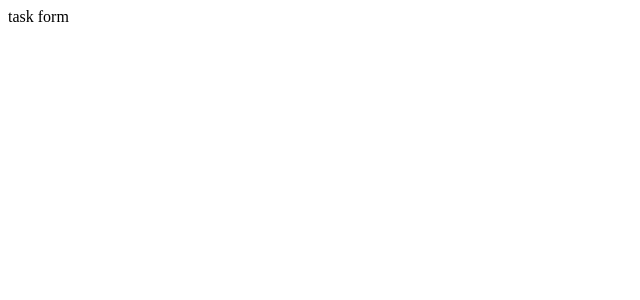
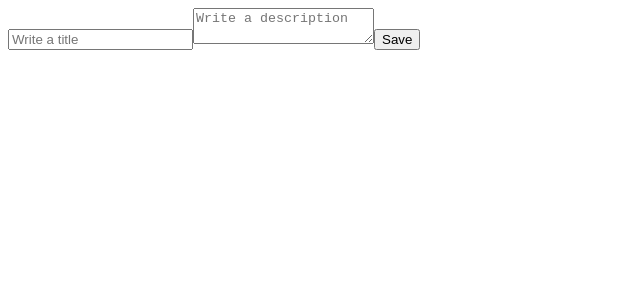
Before and after one commit to GuilleGarzon/nextjs-context-crud, a Next.js app: page /new in a window 1280 px wide. Shown: the top 300 px of the page, without its empty margins (0-640 px from the left). Built offline with nearby package versions, Linux system fonts and the light colour scheme.

Commit message:
feat:create Tasks

```diff
--- a/package.json
+++ b/package.json
@@ -16,6 +16,7 @@
     "postcss": "8.4.23",
     "react": "18.2.0",
     "react-dom": "18.2.0",
-    "tailwindcss": "3.3.2"
+    "tailwindcss": "3.3.2",
+    "uuid": "^9.0.0"
   }
 }
--- a/src/app/new/page.js
+++ b/src/app/new/page.js
@@ -1,7 +1,35 @@
+"use client"
+import { useState } from 'react';
+import { useTasks } from '../../context/TasksContext';
+import { useRouter } from 'next/navigation';
 
 function Page() {
+
+  const [task, setTask] = useState();
+  const { createTask } = useTasks();
+  const router = useRouter();
+
+  const handleChange = (event) => {
+    setTask({ ...task,
+      [event.target.name]: event.target.value })
+  }
+
+  const handleSubmit = (event) => {
+    event.preventDefault();
+    createTask(task.title, task.description);
+    router.push('/');
+  }
+
   return (
-    <div>task form</div>
+    <form onSubmit={handleSubmit}>
+      <input name="title" placeholder="Write a title"
+        onChange={handleChange}
+      />
+      <textarea name="description" placeholder="Write a description"
+        onChange={handleChange}
+      />
+      <button>Save</button>
+    </form>
   )
 }
 
--- a/src/context/TasksContext.js
+++ b/src/context/TasksContext.js
@@ -1,5 +1,6 @@
 "use client"
-import { createContext, useContext } from 'react';
+import { createContext, useContext, useState } from 'react';
+import { v4 as uuid } from 'uuid';
 
 export const TaskContext = createContext();
 
@@ -11,7 +12,7 @@ export const useTasks = () => {
 
 export const TaskProvider = ({children}) => {
 
-  const tasks = [
+  const [tasks, setTasks] = useState([
     {
       id: 1,
       title: "My first task",
@@ -27,10 +28,23 @@ export const TaskProvider = ({children}) => {
       title: "My third task",
       description: "Some third Task"
     },
-  ]
+  ])
+
+  const createTask = (title, description) => {
+    setTasks([...tasks, {
+      title,
+      description,
+      id: uuid(),
+    }]);
+  }
 
 
-  return <TaskContext.Provider value={{ tasks }} >
+  return (
+  <TaskContext.Provider
+    value={{
+      tasks,
+      createTask
+    }} >
     { children }
-  </TaskContext.Provider>
+  </TaskContext.Provider>)
 }
```
Also changed, not shown: 1 other file (tests, documents, lock files or other folders).
